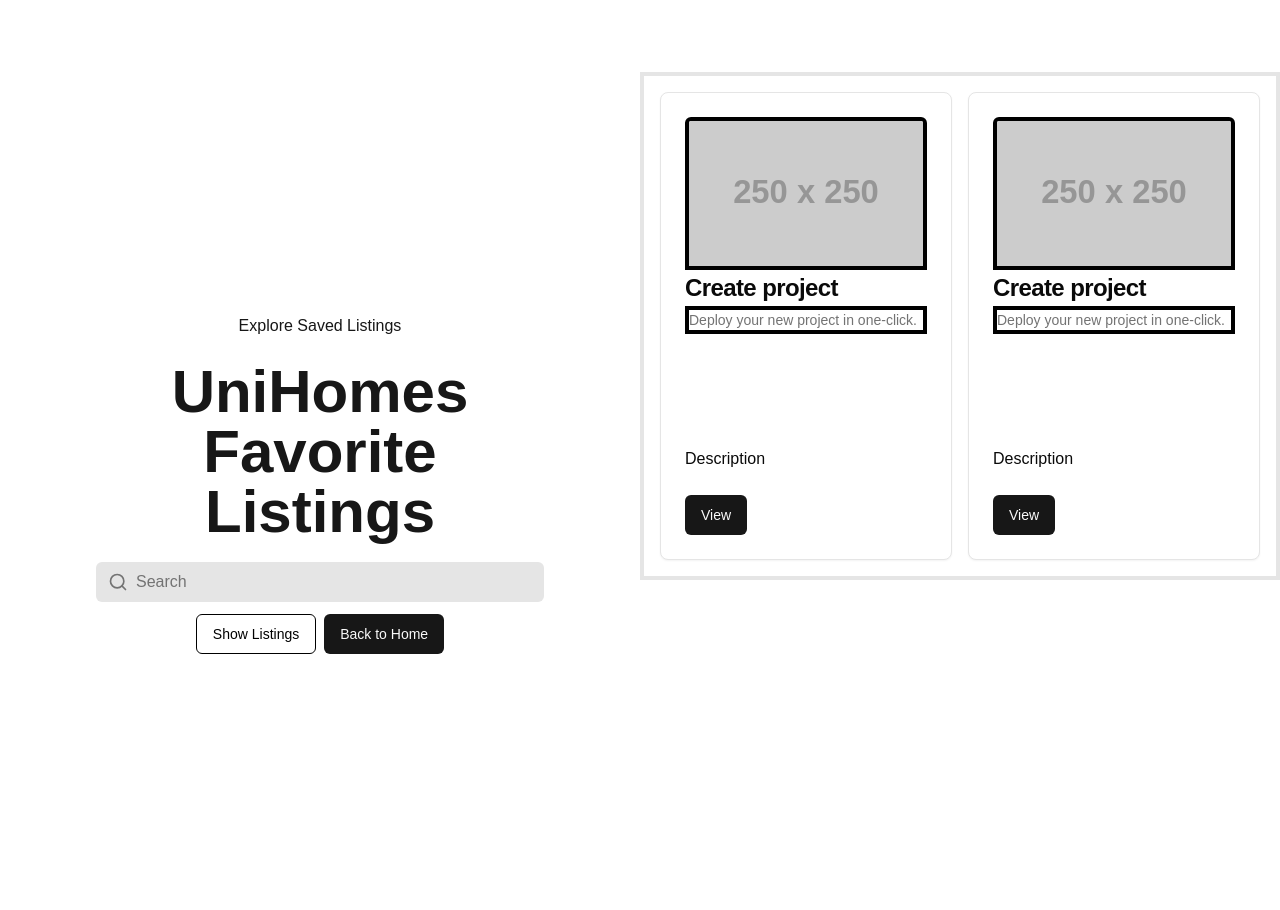
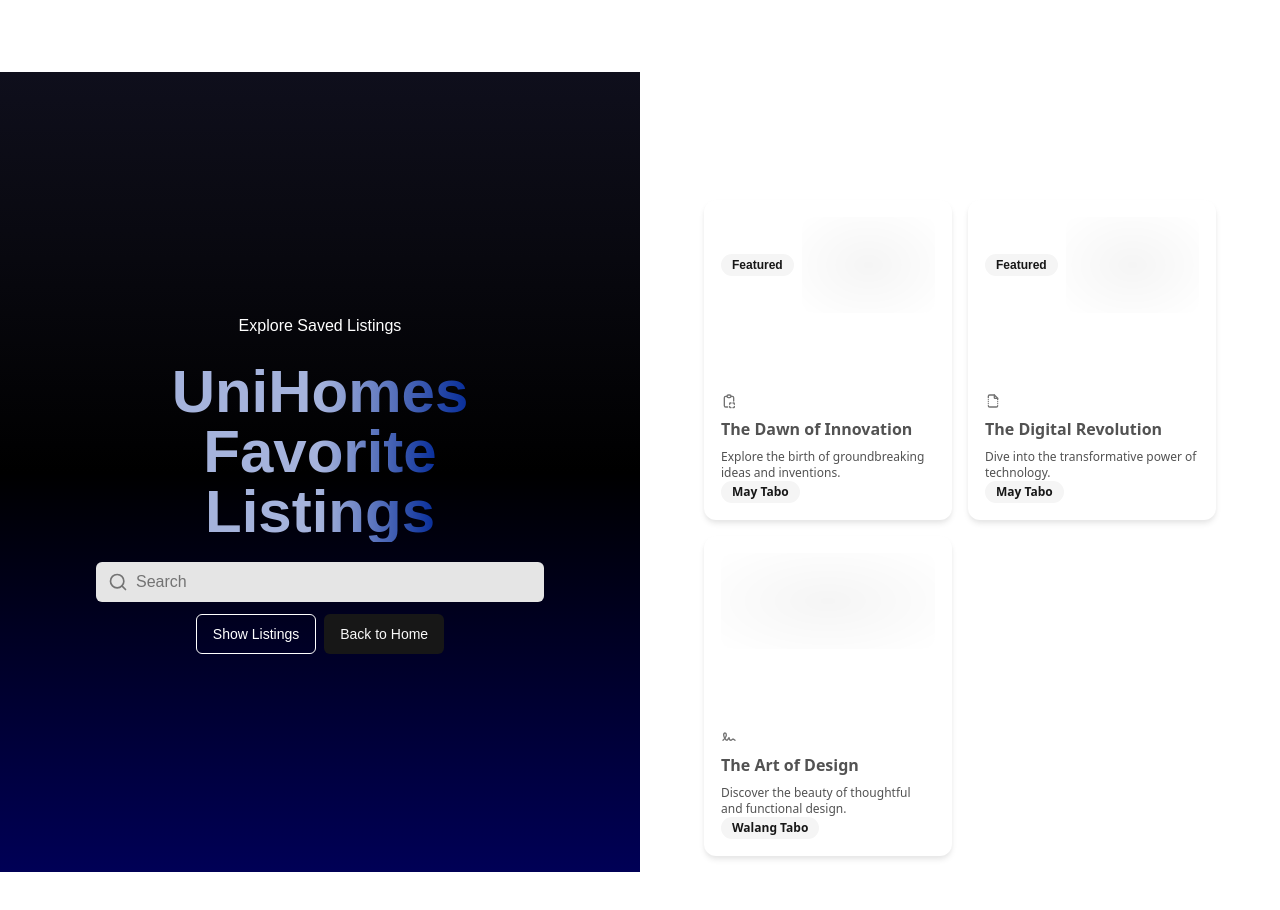
Before and after one commit to pepperonipowered/UniHomes, a Next.js app: page / in a window 1280 px wide. Shown: the top 910 px of the page. Before the commit the page ends 872 px from the top, so only its background shows below. Built offline with nearby package versions, Linux system fonts and the light colour scheme.

Commit message:
feat: added branch listing cards

```diff
--- a/package.json
+++ b/package.json
@@ -17,6 +17,7 @@
     "@radix-ui/react-popover": "^1.1.1",
     "@radix-ui/react-slider": "^1.2.0",
     "@radix-ui/react-slot": "^1.1.0",
+    "@tabler/icons-react": "^3.16.0",
     "class-variance-authority": "^0.7.0",
     "clsx": "^2.1.1",
     "lucide-react": "^0.439.0",
--- /dev/null
+++ b/src/components/cardListings/BranchListings.tsx
@@ -0,0 +1,68 @@
+import { cn } from "@/lib/utils";
+import React from "react";
+import { BentoGrid, BentoGridItem } from "../ui/bento-grid";
+import {
+  IconClipboardCopy,
+  IconFileBroken,
+  IconSignature,
+  IconTableColumn,
+} from "@tabler/icons-react";
+import { Badge } from "../ui/badge";
+
+export default function BranchListings() {
+  return (
+    <BentoGrid className="max-w-4xl mx-auto grid-cols-1 md:grid-cols-2 md:auto-rows-[20rem] ">
+      {items.map((item, i) => (
+        <BentoGridItem
+          key={i}
+          title={item.title}
+          description={
+            <div>
+              <p>{item.description}</p>
+              <div className="flex flex-row">
+                <Badge className="" variant="secondary">{item.amenities}</Badge>
+              </div>
+            </div>
+            }
+          header={
+            <div className="flex items-center space-x-2">
+              {item.badges === "Featured" && <Badge variant="secondary">Featured</Badge>}
+              {item.header}
+            </div>
+          }
+          className="shadow-md"
+          icon={item.icon}
+        />
+      ))}
+    </BentoGrid>
+  );
+}
+const Skeleton = () => (
+  <div className="flex flex-1 w-full h-full min-h-[6rem] rounded-xl   dark:bg-dot-white/[0.2] bg-dot-black/[0.2] [mask-image:radial-gradient(ellipse_at_center,white,transparent)]  border border-transparent dark:border-white/[0.2] bg-neutral-100 dark:bg-black"></div>
+);
+const items = [
+  {
+    title: "The Dawn of Innovation",
+    description: "Explore the birth of groundbreaking ideas and inventions.",
+    header: <Skeleton />,
+    badges: "Featured",
+    amenities: "May Tabo",
+    icon: <IconClipboardCopy className="h-4 w-4 text-neutral-500" />,
+  },
+  {
+    title: "The Digital Revolution",
+    description: "Dive into the transformative power of technology.",
+    header: <Skeleton />,
+    badges: "Featured",
+    amenities: "May Tabo",
+    icon: <IconFileBroken className="h-4 w-4 text-neutral-500" />,
+  },
+  {
+    title: "The Art of Design",
+    description: "Discover the beauty of thoughtful and functional design.",
+    header: <Skeleton />,
+    badges: "",
+    amenities: "Walang Tabo",
+    icon: <IconSignature className="h-4 w-4 text-neutral-500" />,
+  },
+];
--- a/src/components/cardListings/Listings.tsx
+++ /dev/null
@@ -1,24 +0,0 @@
-import { Card, CardContent, CardDescription, CardFooter, CardHeader, CardTitle } from '@/components/ui/card';
-import { Input } from '@/components/ui/input';
-import { Label } from '@/components/ui/label';
-import { Button } from '@/components/ui/button';
-import spiels from '@/lib/constants/spiels';
-
-
-export default function Listings() {
-    return (
-        <Card className="h-auto flex flex-col">
-            <CardHeader>
-                <img src="https://via.placeholder.com/250x250" className="h-1/2 w-full object-cover rounded-t-md box-border border-4 border-black" alt="" />
-            <CardTitle>Create project</CardTitle>
-            <CardDescription className='box-border border-4 border-black'>Deploy your new project in one-click.</CardDescription>
-            </CardHeader>
-            <CardContent>
-            <p>Description</p>
-            </CardContent>
-            <CardFooter>
-            <Button>{spiels.BUTTON_VIEW}</Button>
-            </CardFooter>
-        </Card>
-    );
-}
--- /dev/null
+++ b/src/components/ui/bento-grid.tsx
@@ -0,0 +1,54 @@
+import { cn } from "@/lib/utils";
+
+export const BentoGrid = ({
+  className,
+  children,
+}: {
+  className?: string;
+  children?: React.ReactNode;
+}) => {
+  return (
+    <div
+      className={cn(
+        "grid md:auto-rows-[18rem] grid-cols-1 md:grid-cols-3 gap-4 max-w-7xl mx-auto ",
+        className
+      )}
+    >
+      {children}
+    </div>
+  );
+};
+
+export const BentoGridItem = ({
+  className,
+  title,
+  description,
+  header,
+  icon,
+}: {
+  className?: string;
+  title?: string | React.ReactNode;
+  description?: string | React.ReactNode;
+  header?: React.ReactNode;
+  icon?: React.ReactNode;
+}) => {
+  return (
+    <div
+      className={cn(
+        "row-span-1 rounded-xl group/bento hover:shadow-xl transition duration-200 shadow-input dark:shadow-none p-4 dark:bg-black dark:border-white/[0.2] bg-white border border-transparent justify-between flex flex-col space-y-4",
+        className
+      )}
+    >
+      {header}
+      <div className="group-hover/bento:translate-x-2 transition duration-200">
+        {icon}
+        <div className="font-sans font-bold text-neutral-600 dark:text-neutral-200 mb-2 mt-2">
+          {title}
+        </div>
+        <div className="font-sans font-normal text-neutral-600 text-xs dark:text-neutral-300">
+          {description}
+        </div>
+      </div>
+    </div>
+  );
+};
--- a/src/modules/favorites/components/FavoriteListings.js
+++ b/src/modules/favorites/components/FavoriteListings.js
@@ -1,10 +1,10 @@
-import Listings from "@/components/cardListings/Listings";
+import BranchListings from "@/components/cardListings/BranchListings";
 
 export default function FavoriteListings() {
     return (
-        <div className="h-full w-1/2 grid grid-cols-2 gap-4 box-border p-4 border-4">
-            <Listings/>
-            <Listings/>
+        <div className="h-max w-1/2 px-16 py-32">
+            <BranchListings/>
+            {/* You can map the listings here */}
         </div>
     );
 
--- a/src/modules/favorites/components/Hero.js
+++ b/src/modules/favorites/components/Hero.js
@@ -5,17 +5,18 @@
 
 export default function HeroSection() {
     return (
-            <div className="flex items-center justify-center h-screen w-1/2">
+
+            <div className="flex items-center justify-center h-screen w-1/2 bg-gradient-to-b from-[#0F0F1C] via-[#000000] to-[#000056]">
                 <div className="fixed w-full px-4 py-8">
                     <div className="flex flex-col items-center">
-                        <p className='my-6 text-pretty text-1xl'>Explore Saved Listings</p>
-                        <h1 className="text-pretty text-4xl font-bold lg:text-6xl">
+                        <p className='my-6 text-pretty text-1xl text-white'>Explore Saved Listings</p>
+                        <h1 className="text-pretty text-4xl font-bold lg:text-6xl text-transparent bg-clip-text bg-gradient-to-r from-[#a5b3dc] via-[#a5b3dc] to-[#082e9a]">
                             UniHomes
                         </h1>
-                        <h1 className="text-pretty text-4xl font-bold lg:text-6xl">
+                        <h1 className="text-pretty text-4xl font-bold lg:text-6xl text-transparent bg-clip-text bg-gradient-to-r from-[#a5b3dc] via-[#a5b3dc] to-[#082e9a]">
                             Favorite
                         </h1>
-                        <h1 className="text-pretty text-4xl font-bold lg:text-6xl">
+                        <h1 className="text-pretty text-4xl font-bold lg:text-6xl text-transparent bg-clip-text bg-gradient-to-r from-[#a5b3dc] via-[#a5b3dc] to-[#082e9a]">
                             Listings
                         </h1>
                         <form className="flex mt-5 w-full max-w-md justify-center">
@@ -32,7 +33,7 @@
                             </div>
                         </form>
                         <div className='flex flexs-row gap-2 mt-3'>
-                            <Button className='bg-transparent hover:bg-transparent text-black border border-black'>{spiels.BUTTON_SHOW_LISTINGS}</Button>
+                            <Button className='bg-transparent hover:bg-transparent text-black border border-white text-white'>{spiels.BUTTON_SHOW_LISTINGS}</Button>
                             <Button className=''>{spiels.BUTTON_BACK_HOME}</Button>
                         </div>
                     </div>
```
Also changed, not shown: 1 other file (tests, documents, lock files or other folders).
